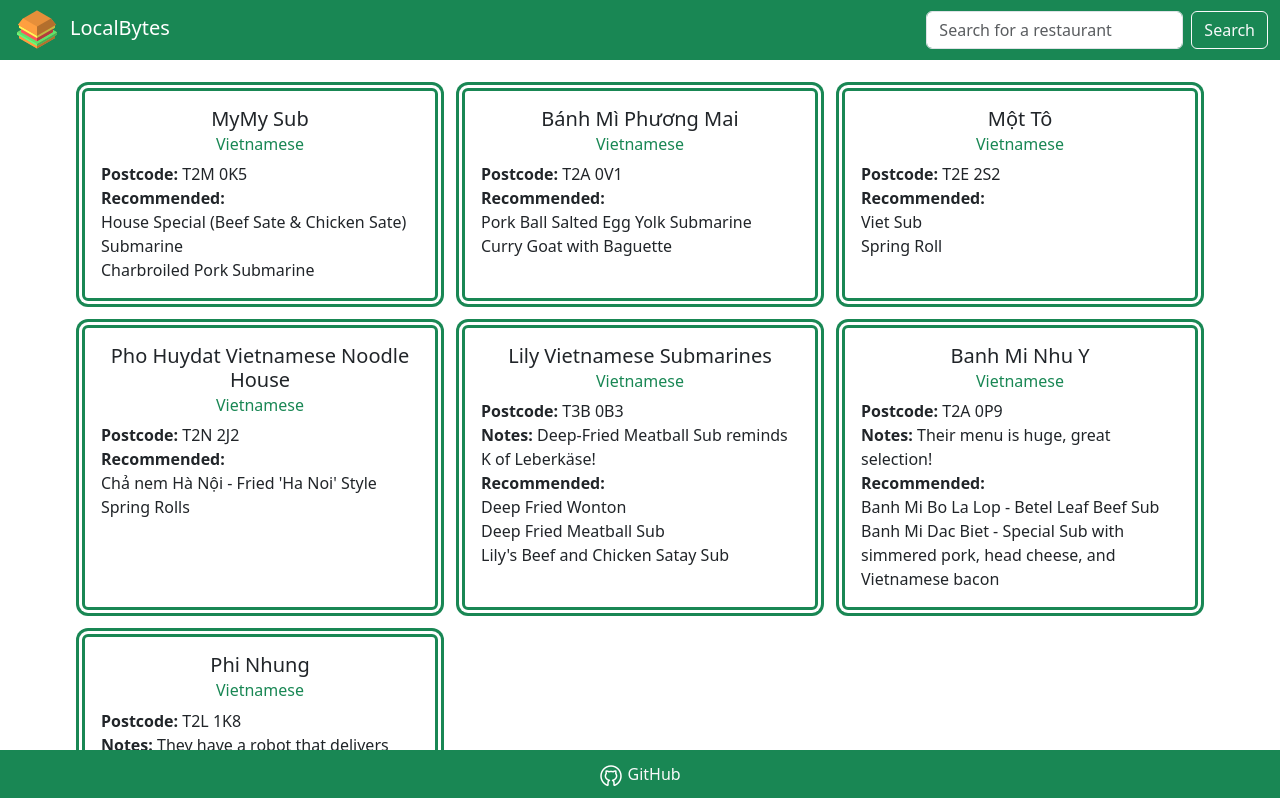
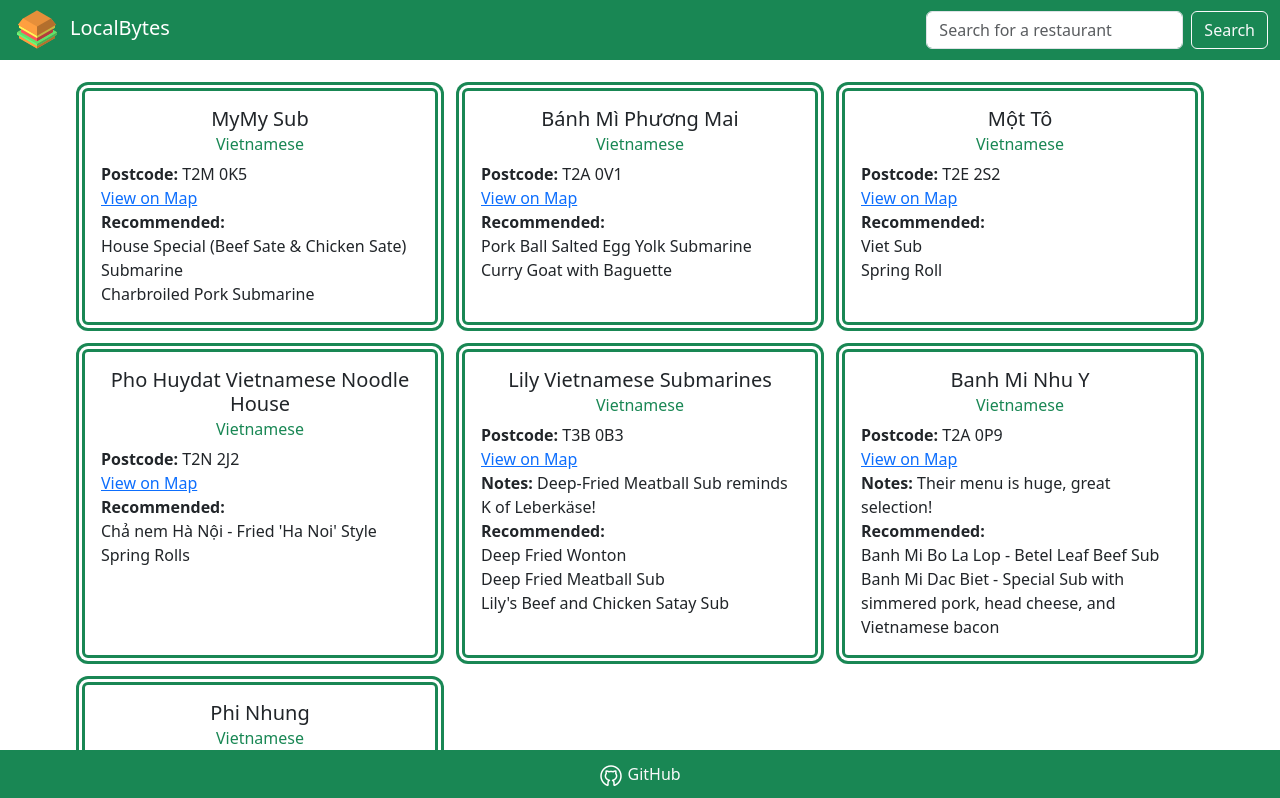
Before and after one commit to kazvee/local-bytes, a React (Vite) app: page / in a window 1280 px wide. Shown: the top 798 px of the page. Built offline with nearby package versions, Linux system fonts and the light colour scheme.

Commit message:
feat(RestaurantList): display 'View on Map' link on restaurant listings

```diff
--- a/src/components/RestaurantList.jsx
+++ b/src/components/RestaurantList.jsx
@@ -63,6 +63,13 @@ function RestaurantList({ searchQuery }) {
                   <Card.Text>
                     <strong>Postcode:</strong> {restaurant.postcode}
                   </Card.Text>
+                  {restaurant.url && (
+                    <Card.Text>
+                      <a href={restaurant.url} target="_blank" rel="noopener noreferrer">
+                        View on Map
+                      </a>
+                    </Card.Text>
+                  )}
                   {restaurant.notes?.length > 0 && (
                     <Card.Text>
                       <strong>Notes:</strong> {restaurant.notes}
```
